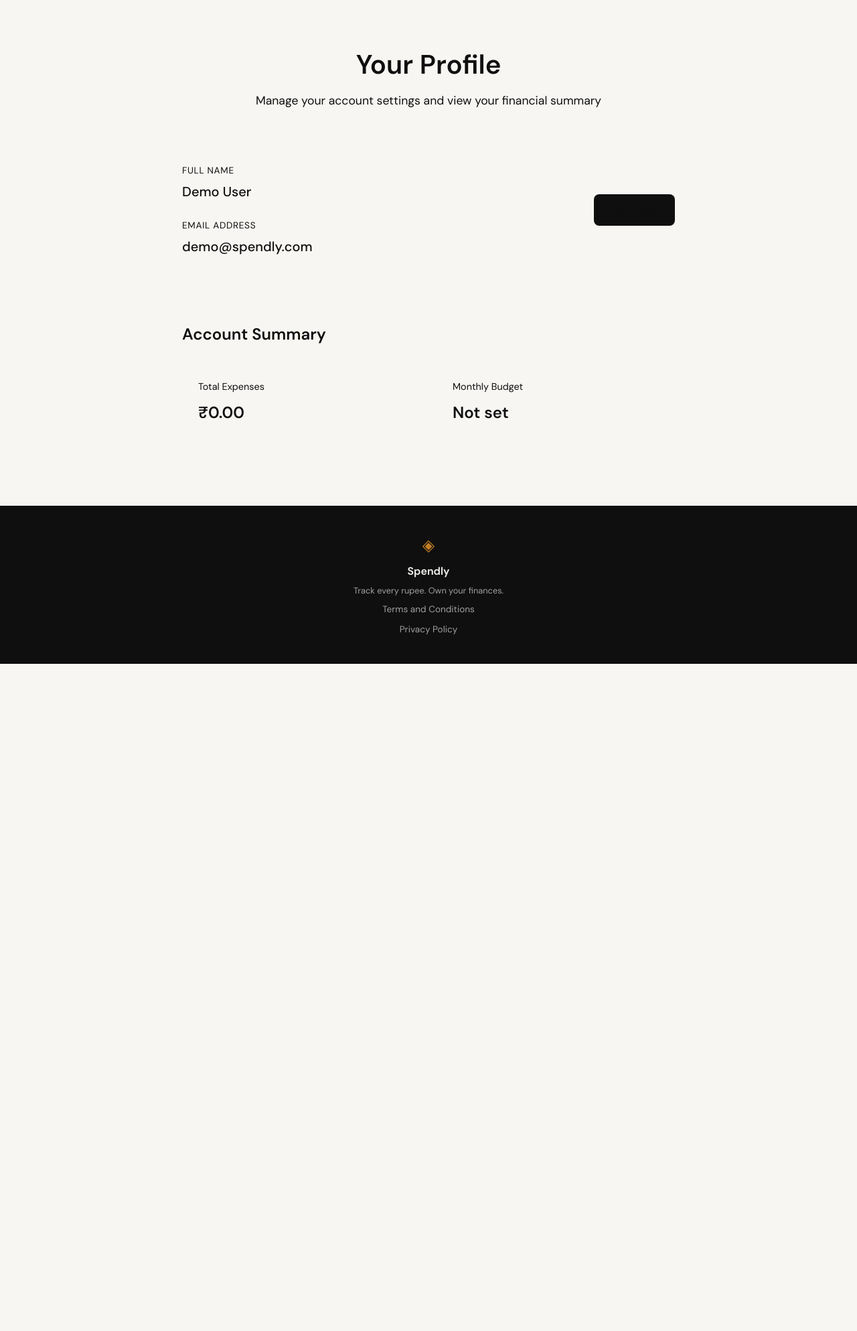
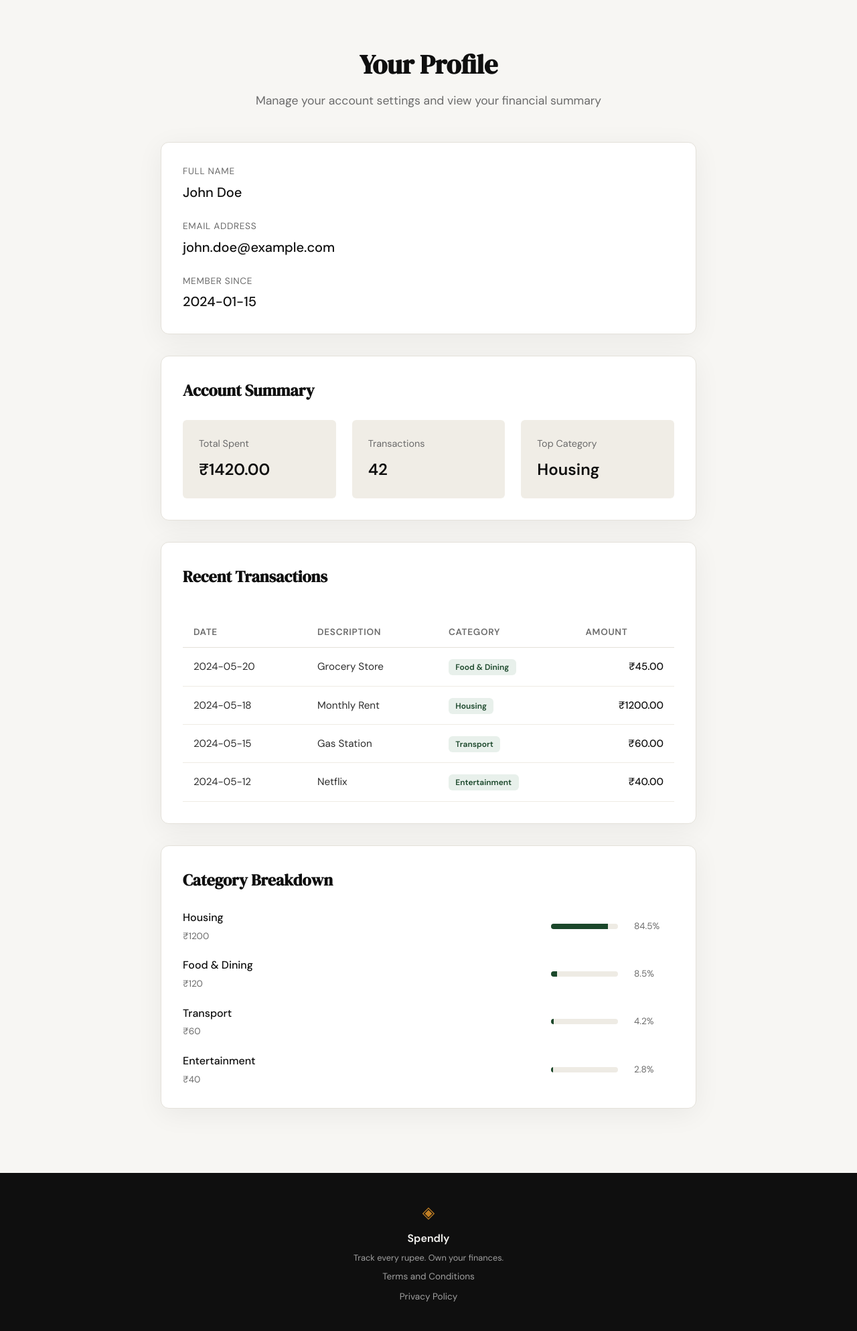
Before and after one commit to Keshav-Garg29/spendly_1, a Flask app: page /profile in a window 1280 px wide. Shown: the part 61-2048 px from the top of the page at 67% size. Before the commit the page ends 1052 px from the top, so only its background shows below. Run offline with Flask 3, Linux system fonts and the light colour scheme; the visitor is signed in with stand-in values (Sample User, id 1); data comes from the database, SQL or seed files in the repository.

Commit message:
add profile page ui

```diff
--- a/app.py
+++ b/app.py
@@ -1,4 +1,4 @@
-from flask import Flask, render_template, request, redirect, url_for, session
+from flask import Flask, render_template, request, redirect, url_for, session, flash
 from database.db import get_db, init_db, seed_db
 from werkzeug.security import generate_password_hash, check_password_hash
 import sqlite3
@@ -18,6 +18,8 @@ with app.app_context():
 
 @app.route("/")
 def landing():
+    if session.get('user_id'):
+        return redirect(url_for('profile'))
     return render_template("landing.html")
 
 
@@ -155,14 +157,32 @@ def profile():
     if not user_id:
         return redirect(url_for('login', error="Please log in to access this page"))
 
-    conn = get_db()
-    try:
-        user = conn.execute("SELECT name, email FROM users WHERE id = ?", (user_id,)).fetchone()
-        if not user:
-            return redirect(url_for('logout'))
-        return render_template("profile.html", user=user)
-    finally:
-        conn.close()
+    # Hardcoded data for UI validation (Step 04)
+    user = {
+        "name": "John Doe",
+        "email": "john.doe@example.com",
+        "created_at": "2024-01-15"
+    }
+    stats = {
+        "total_spent": 1420.00,
+        "total_expenses": 42,
+        "top_category": "Housing"
+    }
+    transactions = [
+        {"date": "2024-05-20", "description": "Grocery Store", "category": "Food & Dining", "amount": -45.00},
+        {"date": "2024-05-18", "description": "Monthly Rent", "category": "Housing", "amount": -1200.00},
+        {"date": "2024-05-15", "description": "Gas Station", "category": "Transport", "amount": -60.00},
+        {"date": "2024-05-12", "description": "Netflix", "category": "Entertainment", "amount": -40.00},
+    ]
+    category_breakdown = [
+        {"category": "Housing", "amount": 1200, "percentage": 84.5},
+        {"category": "Food & Dining", "amount": 120, "percentage": 8.5},
+        {"category": "Transport", "amount": 60, "percentage": 4.2},
+        {"category": "Entertainment", "amount": 40, "percentage": 2.8},
+    ]
+
+    return render_template("profile.html", user=user, stats=stats, transactions=transactions, category_breakdown=category_breakdown)
+
 
 
 @app.route("/expenses/add")
--- a/static/css/style.css
+++ b/static/css/style.css
@@ -782,3 +782,260 @@ a { color: inherit; text-decoration: none; }
     .nav-links a:not(.nav-cta) { display: none; }
     .hero { padding: 3rem 1rem 2rem; }
 }
+
+/* ------------------------------------------------------------------ */
+/* Profile Page                                                        */
+/* ------------------------------------------------------------------ */
+
+.profile-section {
+    padding: 4rem 2rem;
+    display: flex;
+    justify-content: center;
+}
+
+.profile-container {
+    max-width: 800px;
+    width: 100%;
+}
+
+.profile-header {
+    text-align: center;
+    margin-bottom: 3rem;
+}
+
+.profile-title {
+    font-family: var(--font-display);
+    font-size: 2.5rem;
+    color: var(--ink);
+    margin-bottom: 0.5rem;
+}
+
+.profile-subtitle {
+    color: var(--ink-muted);
+    font-size: 1.1rem;
+}
+
+.profile-card {
+    background: var(--paper-card);
+    border: 1px solid var(--border);
+    border-radius: var(--radius-md);
+    padding: 2rem;
+    box-shadow: 0 8px 40px rgba(0,0,0,0.06);
+    margin-bottom: 2rem;
+    display: flex;
+    justify-content: space-between;
+    align-items: center;
+    gap: 2rem;
+}
+
+@media (max-width: 600px) {
+    .profile-card {
+        flex-direction: column;
+        text-align: center;
+    }
+}
+
+.profile-info {
+    display: flex;
+    flex-direction: column;
+    gap: 1.5rem;
+}
+
+.info-group label {
+    display: block;
+    font-size: 0.85rem;
+    text-transform: uppercase;
+    color: var(--ink-muted);
+    margin-bottom: 0.25rem;
+    letter-spacing: 0.05em;
+}
+
+.info-value {
+    font-size: 1.25rem;
+    font-weight: 500;
+    color: var(--ink);
+    margin: 0;
+}
+
+.profile-summary {
+    background: var(--paper-card);
+    border: 1px solid var(--border);
+    border-radius: var(--radius-md);
+    padding: 2rem;
+    box-shadow: 0 8px 40px rgba(0,0,0,0.06);
+    margin-bottom: 2rem;
+}
+
+.summary-title {
+    font-family: var(--font-display);
+    font-size: 1.5rem;
+    margin-bottom: 1.5rem;
+    color: var(--ink);
+}
+
+.summary-grid {
+    display: grid;
+    grid-template-columns: repeat(auto-fit, minmax(200px, 1fr));
+    gap: 1.5rem;
+}
+
+.summary-item {
+    padding: 1.5rem;
+    background: var(--paper-warm);
+    border-radius: var(--radius-sm);
+    display: flex;
+    flex-direction: column;
+    gap: 0.5rem;
+}
+
+.summary-label {
+    color: var(--ink-muted);
+    font-size: 0.9rem;
+}
+
+.summary-value {
+    font-size: 1.5rem;
+    font-weight: 600;
+    color: var(--ink);
+}
+
+.profile-update-section {
+    background: var(--paper-card);
+    border: 1px solid var(--border);
+    border-radius: var(--radius-md);
+    padding: 2rem;
+    box-shadow: 0 8px 40px rgba(0,0,0,0.06);
+}
+
+.update-title {
+    font-family: var(--font-display);
+    font-size: 1.5rem;
+    margin-bottom: 1.5rem;
+    color: var(--ink);
+}
+
+.update-form {
+    display: grid;
+    grid-template-columns: 1fr 1fr;
+    gap: 1.5rem;
+}
+
+@media (max-width: 600px) {
+    .update-form {
+        grid-template-columns: 1fr;
+    }
+}
+
+.form-actions {
+    grid-column: 1 / -1;
+    text-align: right;
+}
+
+/* ------------------------------------------------------------------ */
+/* Profile Page Components                                             */
+/* ------------------------------------------------------------------ */
+
+.flash-container {
+    margin-bottom: 2rem;
+}
+
+.profile-history, .profile-breakdown {
+    background: var(--paper-card);
+    border: 1px solid var(--border);
+    border-radius: var(--radius-md);
+    padding: 2rem;
+    box-shadow: 0 8px 40px rgba(0,0,0,0.06);
+    margin-bottom: 2rem;
+}
+
+.table-container {
+    overflow-x: auto;
+}
+
+.transaction-table {
+    width: 100%;
+    border-collapse: collapse;
+    margin-top: 1rem;
+}
+
+.transaction-table th {
+    text-align: left;
+    color: var(--ink-muted);
+    font-size: 0.85rem;
+    text-transform: uppercase;
+    letter-spacing: 0.05em;
+    padding: 0.75rem 1rem;
+    border-bottom: 1px solid var(--border);
+}
+
+.transaction-table td {
+    padding: 1rem;
+    border-bottom: 1px solid var(--border-soft);
+    color: var(--ink-soft);
+    font-size: 0.95rem;
+}
+
+.tx-amount {
+    text-align: right !important;
+    font-weight: 500;
+    color: var(--ink) !important;
+}
+
+.category-badge {
+    background: var(--accent-light);
+    color: var(--accent);
+    padding: 0.25rem 0.65rem;
+    border-radius: var(--radius-sm);
+    font-size: 0.75rem;
+    font-weight: 600;
+}
+
+.breakdown-container {
+    display: flex;
+    flex-direction: column;
+    gap: 1.25rem;
+}
+
+.breakdown-row {
+    display: grid;
+    grid-template-columns: 1fr auto 60px;
+    align-items: center;
+    gap: 1.5rem;
+}
+
+.breakdown-info {
+    display: flex;
+    flex-direction: column;
+    gap: 0.25rem;
+}
+
+.category-name {
+    font-weight: 500;
+    color: var(--ink);
+}
+
+.category-amount {
+    font-size: 0.85rem;
+    color: var(--ink-muted);
+}
+
+.progress-bar-bg {
+    background: var(--border-soft);
+    height: 8px;
+    border-radius: 999px;
+    overflow: hidden;
+    flex-grow: 1;
+    min-width: 100px;
+}
+
+.progress-bar-fill {
+    background: var(--accent);
+    height: 100%;
+    transition: width 0.3s ease;
+}
+
+.category-pct {
+    font-size: 0.85rem;
+    color: var(--ink-muted);
+    font-variant-numeric: tabular-nums;
+}
--- a/templates/profile.html
+++ b/templates/profile.html
@@ -10,6 +10,19 @@
             <p class="profile-subtitle">Manage your account settings and view your financial summary</p>
         </div>
 
+        {# Flash Messages #}
+        {% with messages = get_flashed_messages(with_categories=true) %}
+          {% if messages %}
+            <div class="flash-container">
+              {% for category, message in messages %}
+                <div class="{% if category == 'error' %}auth-error{% else %}auth-success{% endif %}">
+                  {{ message }}
+                </div>
+              {% endfor %}
+            </div>
+          {% endif %}
+        {% endwith %}
+
         <div class="profile-card">
             <div class="profile-info">
                 <div class="info-group">
@@ -20,10 +33,10 @@
                     <label>Email Address</label>
                     <p class="info-value">{{ user.email }}</p>
                 </div>
-            </div>
-
-            <div class="profile-actions">
-                <a href="#" class="btn-secondary">Edit Profile</a>
+                <div class="info-group">
+                    <label>Member Since</label>
+                    <p class="info-value">{{ user.created_at }}</p>
+                </div>
             </div>
         </div>
 
@@ -31,114 +44,63 @@
             <h2 class="summary-title">Account Summary</h2>
             <div class="summary-grid">
                 <div class="summary-item">
-                    <span class="summary-label">Total Expenses</span>
-                    <span class="summary-value">₹0.00</span>
+                    <span class="summary-label">Total Spent</span>
+                    <span class="summary-value">₹{{ "%.2f"|format(stats.total_spent) }}</span>
                 </div>
                 <div class="summary-item">
-                    <span class="summary-label">Monthly Budget</span>
-                    <span class="summary-value">Not set</span>
+                    <span class="summary-label">Transactions</span>
+                    <span class="summary-value">{{ stats.total_expenses }}</span>
                 </div>
+                <div class="summary-item">
+                    <span class="summary-label">Top Category</span>
+                    <span class="summary-value">{{ stats.top_category }}</span>
+                </div>
+            </div>
+        </div>
+
+        <div class="profile-history">
+            <h2 class="summary-title">Recent Transactions</h2>
+            <div class="table-container">
+                <table class="transaction-table">
+                    <thead>
+                        <tr>
+                            <th>Date</th>
+                            <th>Description</th>
+                            <th>Category</th>
+                            <th class="text-right">Amount</th>
+                        </tr>
+                    </thead>
+                    <tbody>
+                        {% for tx in transactions %}
+                        <tr>
+                            <td>{{ tx.date }}</td>
+                            <td>{{ tx.description }}</td>
+                            <td><span class="category-badge">{{ tx.category }}</span></td>
+                            <td class="tx-amount">₹{{ "%.2f"|format(tx.amount|abs) }}</td>
+                        </tr>
+                        {% endfor %}
+                    </tbody>
+                </table>
+            </div>
+        </div>
+
+        <div class="profile-breakdown">
+            <h2 class="summary-title">Category Breakdown</h2>
+            <div class="breakdown-container">
+                {% for item in category_breakdown %}
+                <div class="breakdown-row">
+                    <div class="breakdown-info">
+                        <span class="category-name">{{ item.category }}</span>
+                        <span class="category-amount">₹{{ item.amount }}</span>
+                    </div>
+                    <div class="progress-bar-bg">
+                        <div class="progress-bar-fill" style="width: {{ item.percentage }}%;"></div>
+                    </div>
+                    <span class="category-pct">{{ item.percentage }}%</span>
+                </div>
+                {% endfor %}
             </div>
         </div>
     </div>
 </section>
-
-<style>
-    .profile-section {
-        padding: 4rem 1rem;
-        display: flex;
-        justify-content: center;
-    }
-    .profile-container {
-        max-width: 800px;
-        width: 100%;
-    }
-    .profile-header {
-        text-align: center;
-        margin-bottom: 3rem;
-    }
-    .profile-title {
-        font-size: 2.5rem;
-        color: var(--text-main);
-        margin-bottom: 0.5rem;
-    }
-    .profile-subtitle {
-        color: var(--text-muted);
-        font-size: 1.1rem;
-    }
-    .profile-card {
-        background: var(--bg-card);
-        border-radius: 1rem;
-        padding: 2rem;
-        box-shadow: var(--shadow-sm);
-        margin-bottom: 2rem;
-        display: flex;
-        justify-content: space-between;
-        align-items: center;
-    }
-    .profile-info {
-        display: flex;
-        flex-direction: column;
-        gap: 1.5rem;
-    }
-    .info-group label {
-        display: block;
-        font-size: 0.85rem;
-        text-transform: uppercase;
-        color: var(--text-muted);
-        margin-bottom: 0.25rem;
-        letter-spacing: 0.05em;
-    }
-    .info-value {
-        font-size: 1.25rem;
-        font-weight: 500;
-        color: var(--text-main);
-        margin: 0;
-    }
-    .btn-secondary {
-        padding: 0.75rem 1.5rem;
-        border: 1px solid var(--border-color);
-        border-radius: 0.5rem;
-        text-decoration: none;
-        color: var(--text-main);
-        font-weight: 500;
-        transition: all 0.2s;
-    }
-    .btn-secondary:hover {
-        background: var(--bg-hover);
-    }
-    .profile-summary {
-        background: var(--bg-card);
-        border-radius: 1rem;
-        padding: 2rem;
-        box-shadow: var(--shadow-sm);
-    }
-    .summary-title {
-        font-size: 1.5rem;
-        margin-bottom: 1.5rem;
-        color: var(--text-main);
-    }
-    .summary-grid {
-        display: grid;
-        grid-template-columns: repeat(auto-fit, minmax(200px, 1fr));
-        gap: 1.5rem;
-    }
-    .summary-item {
-        padding: 1.5rem;
-        background: var(--bg-alt);
-        border-radius: 0.75rem;
-        display: flex;
-        flex-direction: column;
-        gap: 0.5rem;
-    }
-    .summary-label {
-        color: var(--text-muted);
-        font-size: 0.9rem;
-    }
-    .summary-value {
-        font-size: 1.5rem;
-        font-weight: 600;
-        color: var(--text-main);
-    }
-</style>
 {% endblock %}
```
Also changed, not shown: .claude/skills/frontend-design/SKILL.md (added), .claude/specs/04-profile-page-design.md (added).
